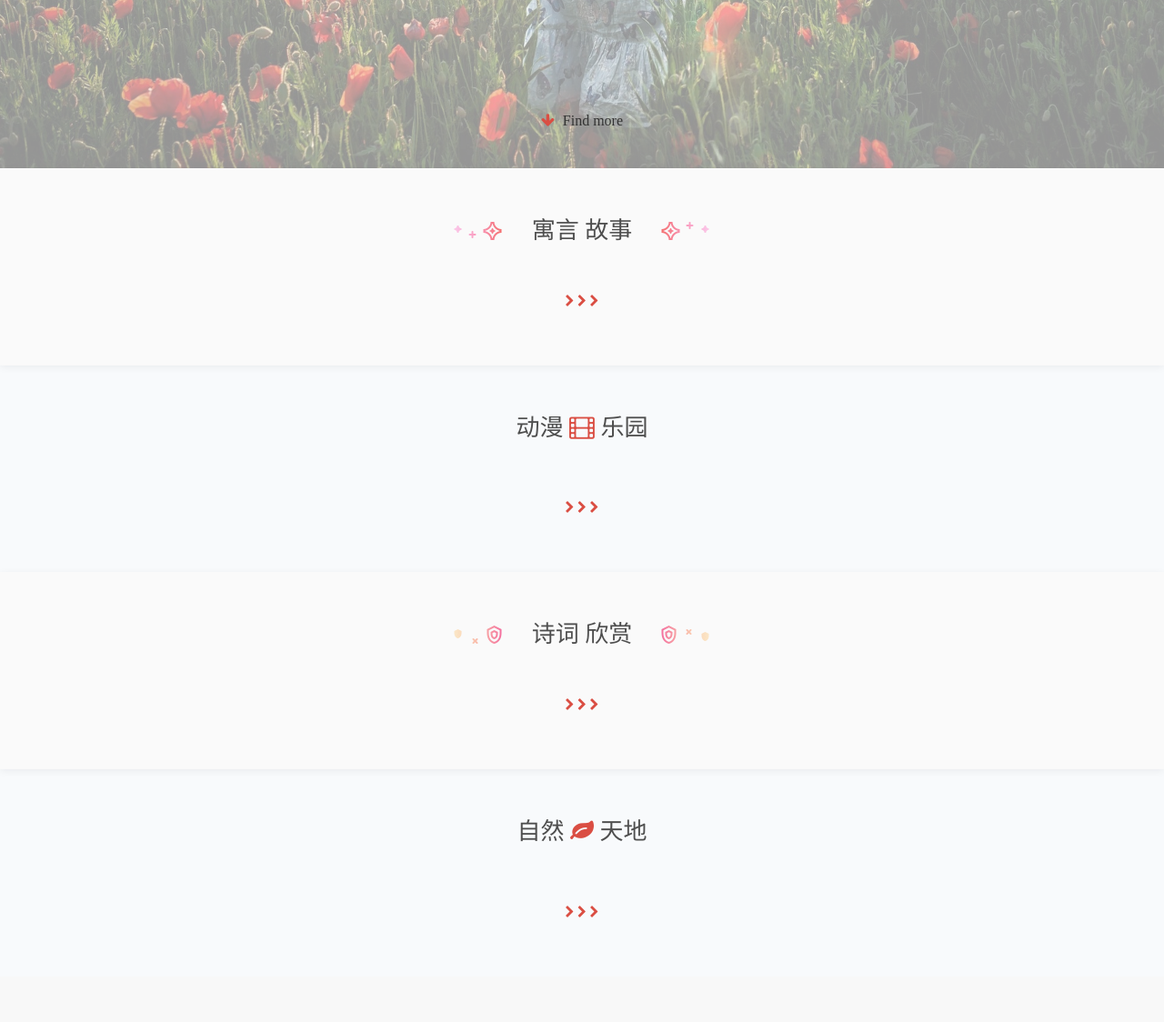
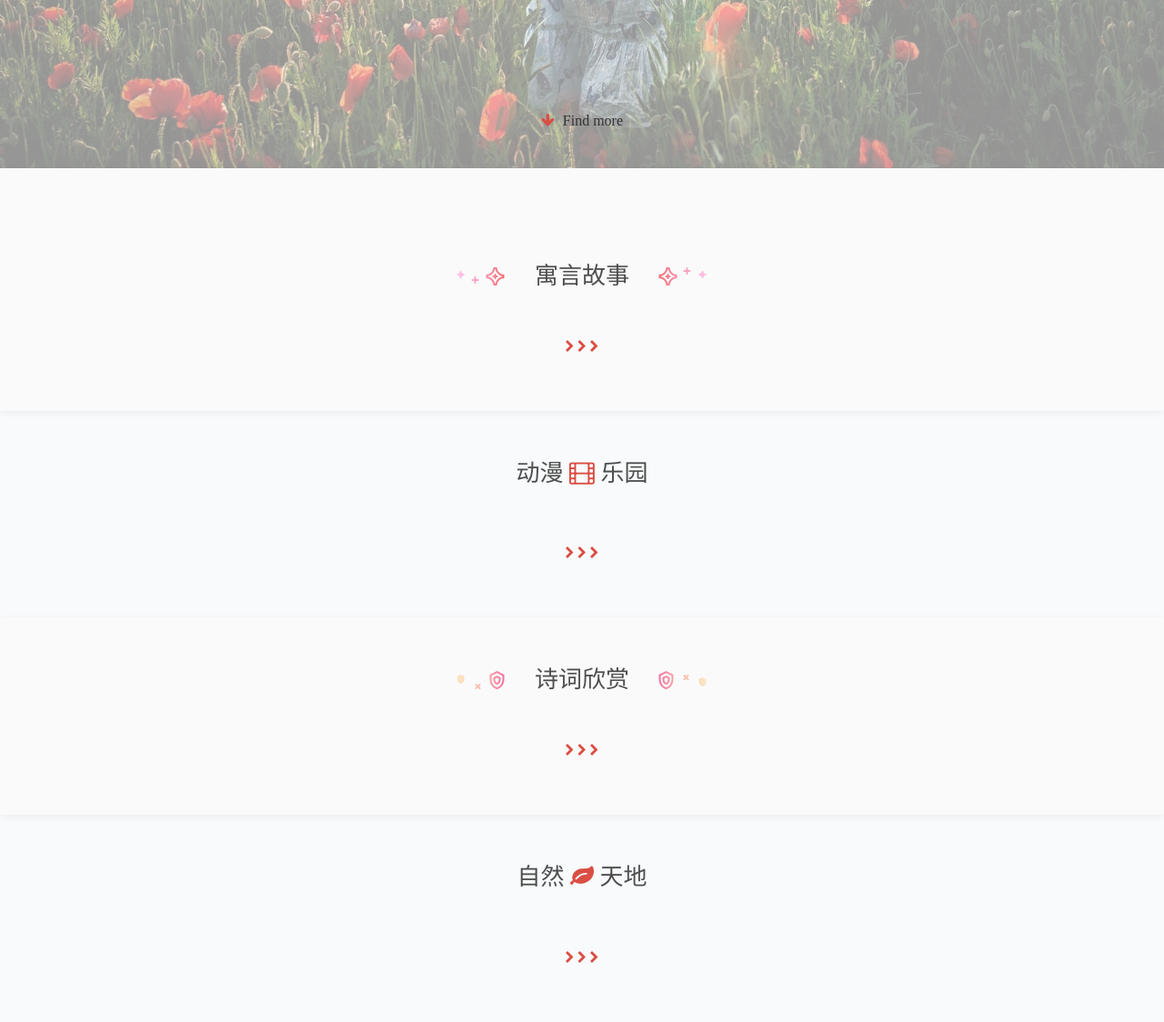
Before and after one commit to tanqiaoxing/blog, a Django app: template blog/templates/blog/index.html in a window 1280 px wide. Shown: the part 615-1739 px from the top of the page at 91% size. Before the commit the page ends 1624 px from the top, so only its background shows below. Run offline with Django 3.2, Linux system fonts and the light colour scheme; the template is opened without the code that fills it, so the values that code supplies are empty; some libraries are stand-ins or nearby versions.

Commit message:
modified index.html

```diff
--- a/blog/static/blog/css/index.css
+++ b/blog/static/blog/css/index.css
@@ -150,11 +150,14 @@ i {
 
 .module-same {
     padding: 50px 0 50px;
-    /*padding-bottom: 100px;*/
     box-shadow: 0 2px 8px 0 rgba(7,17,27,.06);
-    /*background-color: #fff;*/
     background: #FAFAFA;
-   /* background: #f5f3ef;*/
+}
+
+.module-same-fable {
+    padding: 100px 0 50px;
+    box-shadow: 0 2px 8px 0 rgba(7,17,27,.06);
+    background: #FAFAFA;
 }
 
 .module-same-bg  {
--- a/blog/templates/blog/index.html
+++ b/blog/templates/blog/index.html
@@ -49,13 +49,11 @@
         <div class="second">
             <div class="container1">
                 <div class="module">
-                    <div class="module-same module-fable">
+                    <div class="module-same-fable module-fable">
                         <div class="container">
                             <p class="title">
                                 <span class="title-icon icon-new-l"></span>
-                                <span>寓言</span>
-                                <!-- <i class="fa fa-bell" aria-hidden="true"></i> -->
-                                <span>故事</span>
+                                <span>寓言故事</span>
                                 <span class="title-icon icon-new-r"></span>
                             </p>
                             <ul class="dis-flex flex-between fable-text">
@@ -109,8 +107,7 @@
                         <div class="container">
                             <p class="title">
                                 <span class="title-icon icon-new-l3"></span>
-                                <span>诗词</span>
-                                <span>欣赏</span>
+                                <span>诗词欣赏</span>
                                 <span class="title-icon icon-new-r3"></span>
                             </p>
                             <ul class="poem-text dis-flex flex-between">
```
